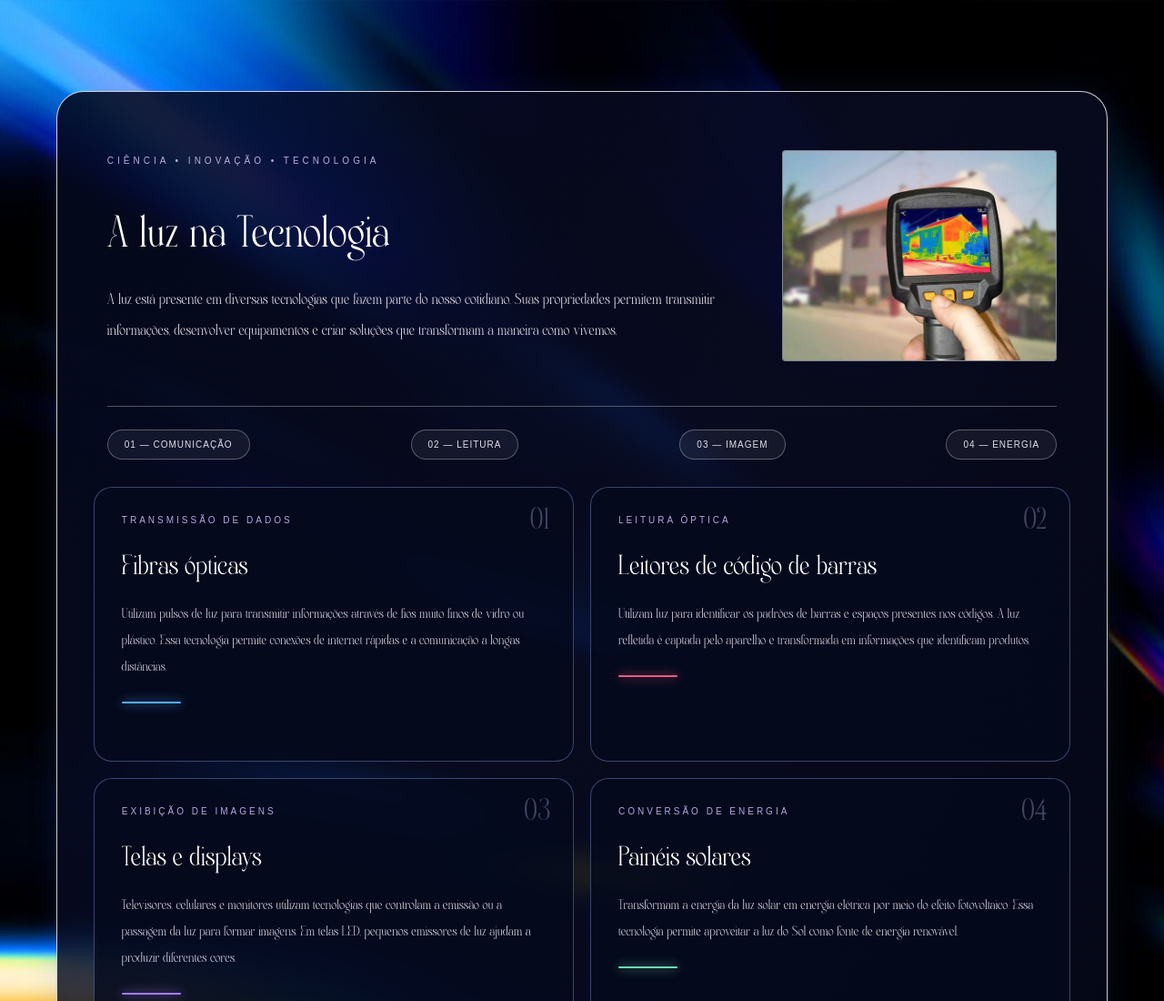
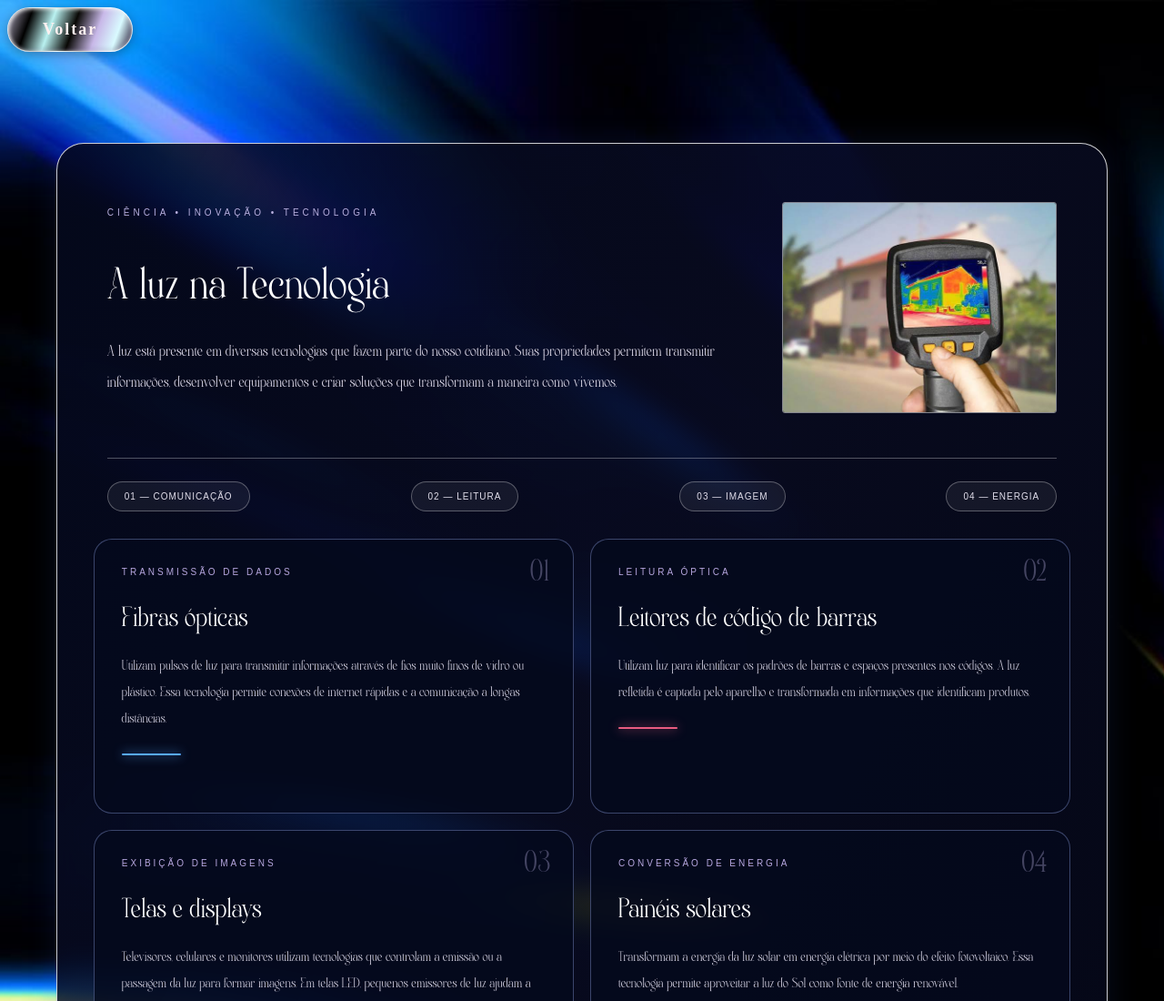
Before and after one commit to duda39514-prog/fisica, a plain HTML site: page tecnologia.html in a window 1280 px wide. Shown: the top 1100 px of the page at 91% size. Drawn offline with Linux system fonts and the light colour scheme.

Commit message:
Update tecnologia.html

```diff
--- a/tecnologia.html
+++ b/tecnologia.html
@@ -7,6 +7,8 @@
         <link rel="stylesheet" href="tecnologia.css">
 </head>
 <body>
+
+     <a href="inicio.html"><button  class="botao-borda" style="color: #fff1f1;">Voltar</button></a>
 
 <section class="tecnologia" id="tecnologia">
 
```
